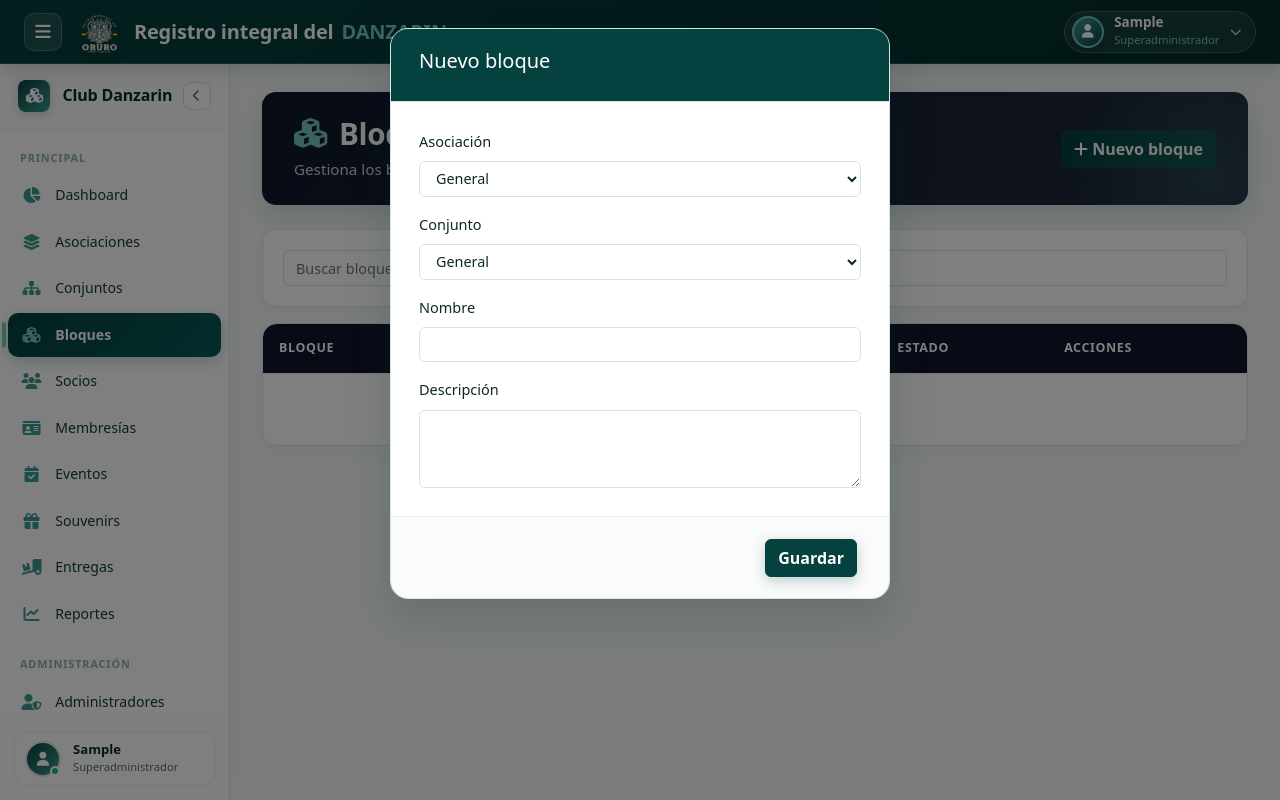
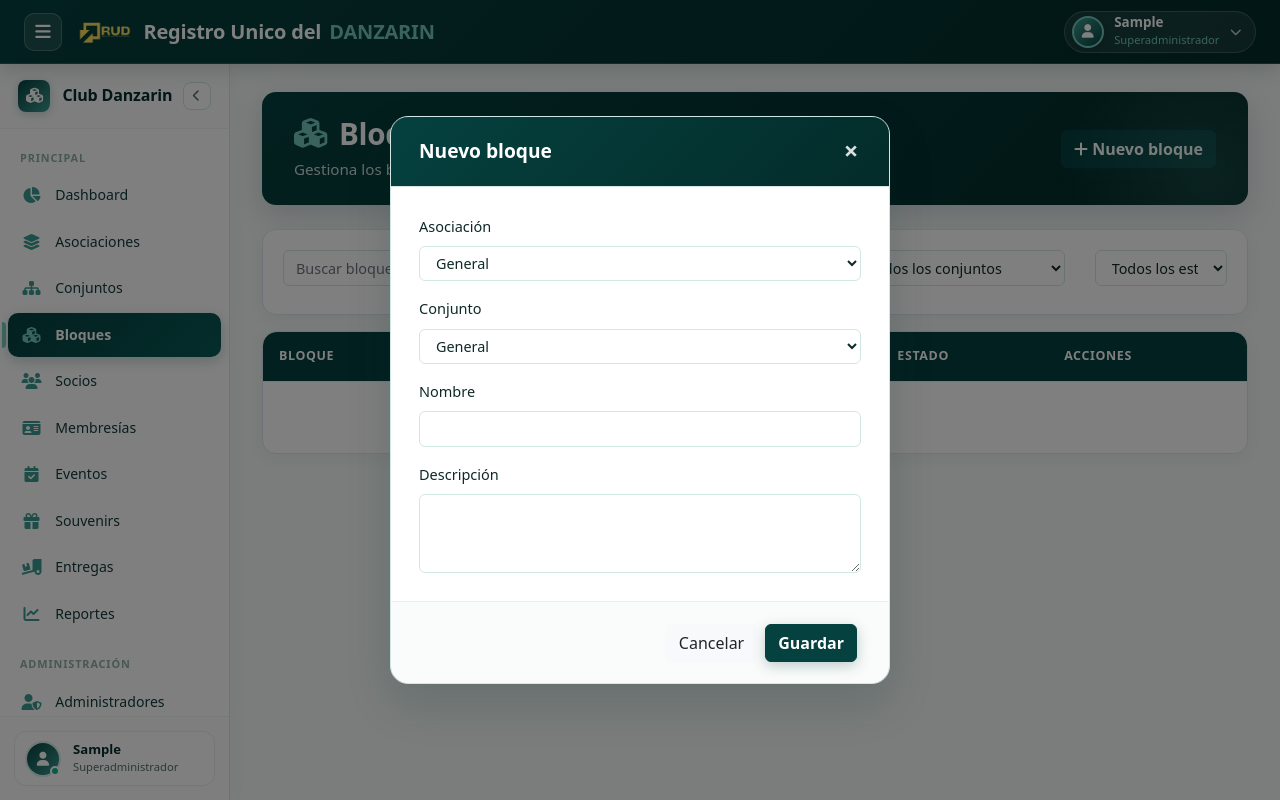
Before and after one commit to Guilder23/Sistema-RegistroIntegralDanzarin, a Django app: page /bloques/ in a window 1280 px wide, after a click on "Nuevo bloque". Run offline with Django 4.2, Linux system fonts and the light colour scheme; the visitor is signed in with stand-in values (Sample User, id 1); data comes from the database, SQL or seed files in the repository; data that the repository does not hold is empty; parts of the project's set-up code (start-up, migrations or seed data) failed here and were passed over; some libraries are stand-ins or nearby versions.

Commit message:
Mejorando el diseño de gestion de bloques y cambio de logo

```diff
--- a/apps/bloques/views.py
+++ b/apps/bloques/views.py
@@ -24,9 +24,20 @@ def scoped_bloques(user):
 @user_passes_test(can_manage_bloques, login_url='/login/')
 def listar_bloques(request):
     q = request.GET.get('q', '').strip()
+    asociacion_id = request.GET.get('asociacion_id', '').strip()
+    conjunto_id = request.GET.get('conjunto_id', '').strip()
+    activo = request.GET.get('activo', '').strip()
     bloques = scoped_bloques(request.user)
     if q:
         bloques = bloques.filter(nombre__icontains=q)
+    if asociacion_id:
+        bloques = bloques.filter(conjunto__asociacion_id=asociacion_id)
+    if conjunto_id:
+        bloques = bloques.filter(conjunto_id=conjunto_id)
+    if activo == 'si':
+        bloques = bloques.filter(activo=True)
+    elif activo == 'no':
+        bloques = bloques.filter(activo=False)
 
     role = get_role(request.user)
     asociaciones = Asociacion.objects.filter(activo=True) if role == 'superadministrador' else Asociacion.objects.filter(pk=request.user.userprofile.asociacion_id)
@@ -41,6 +52,9 @@ def listar_bloques(request):
         'asociaciones': asociaciones,
         'conjuntos': conjuntos,
         'q': q,
+        'asociacion_id': asociacion_id,
+        'conjunto_id': conjunto_id,
+        'activo': activo,
         'role': role,
     })
 
--- a/static/css/bloques/bloques.css
+++ b/static/css/bloques/bloques.css
@@ -12,7 +12,7 @@
     align-items: center;
     margin-bottom: 1.5rem;
     padding: 1.5rem 2rem;
-    background: linear-gradient(135deg, #0f172a 0%, #1e293b 100%);
+    background: linear-gradient(135deg, #05413f 0%, #032c2a 100%);
     border-radius: 14px;
     color: #ffffff;
     box-shadow: 0 10px 30px rgba(15, 23, 42, 0.15);
@@ -35,7 +35,7 @@
     border: 1px solid #dfe7f1;
     border-radius: 14px;
     background: #ffffff;
-    box-shadow: 0 4px 16px rgba(15, 23, 42, 0.04);
+    box-shadow: 0 4px 16px rgba(3, 44, 42, 0.05);
 }
 
 .gestion-page .table th {
@@ -44,7 +44,7 @@
     text-transform: uppercase;
     letter-spacing: 0.05em;
     color: #ffffff;
-    background: #0f172a;
+    background: #05413f;
     padding: 0.9rem 1rem;
     border: none;
 }
@@ -52,11 +52,11 @@
 .gestion-page .table td {
     vertical-align: middle;
     padding: 0.95rem 1rem;
-    border-top: 1px solid #edf2f7;
+    border-top: 1px solid #eef5f3;
 }
 
 .gestion-page .table tbody tr:hover {
-    background-color: #f8fafc;
+    background-color: #f0fdf9;
 }
 
 .badge-estado {
@@ -77,3 +77,35 @@
     background: #fee2e2;
     color: #991b1b;
 }
+
+.gestion-page .page-header,
+.modal-crear-gestion .modal-header {
+    background: linear-gradient(135deg, #05413f 0%, #032c2a 100%);
+}
+
+.modal-ver-gestion .modal-header {
+    background: linear-gradient(135deg, #3d9b92 0%, #0f766e 100%);
+}
+
+.modal-editar-gestion .modal-header {
+    background: linear-gradient(135deg, #d97706 0%, #b45309 100%);
+}
+
+.modal-eliminar-gestion .modal-header {
+    background: linear-gradient(135deg, #dc2626 0%, #b91c1c 100%);
+}
+
+.modal-crear-gestion .modal-header,
+.modal-ver-gestion .modal-header,
+.modal-editar-gestion .modal-header,
+.modal-eliminar-gestion .modal-header {
+    color: #fff;
+}
+
+.modal-crear-gestion .modal-header .close,
+.modal-ver-gestion .modal-header .close,
+.modal-editar-gestion .modal-header .close,
+.modal-eliminar-gestion .modal-header .close {
+    color: #fff;
+    opacity: .85;
+}
--- a/static/js/bloques/bloques.js
+++ b/static/js/bloques/bloques.js
@@ -1,4 +1,18 @@
 document.addEventListener('DOMContentLoaded', function () {
+    const filtrosForm = document.getElementById('bloquesFiltrosForm');
+    const busqueda = document.getElementById('inputBloqueBusqueda');
+    const asociacionFiltro = document.getElementById('selectBloqueAsociacion');
+    const conjuntoFiltro = document.getElementById('selectBloqueConjunto');
+    const estadoFiltro = document.getElementById('selectBloqueActivo');
+    let filtroTimer;
+    const enviarFiltros = function () { if (filtrosForm) filtrosForm.submit(); };
+    if (busqueda) busqueda.addEventListener('input', function () {
+        clearTimeout(filtroTimer);
+        filtroTimer = setTimeout(enviarFiltros, 300);
+    });
+    [asociacionFiltro, conjuntoFiltro, estadoFiltro].forEach(function (select) {
+        if (select) select.addEventListener('change', enviarFiltros);
+    });
     const editarForm = document.getElementById('formEditarBloque');
     const filtrarConjuntos = function (asociacionSelect, conjuntoSelect) {
         if (!asociacionSelect || !conjuntoSelect) return;
@@ -55,4 +69,13 @@ document.addEventListener('DOMContentLoaded', function () {
             document.getElementById('verBloqueCreadoPor').textContent = button.dataset.creadoPor || 'No disponible';
         });
     });
+
+    const eliminarForm = document.getElementById('formEliminarBloque');
+    document.querySelectorAll('.btn-eliminar-bloque').forEach(function (button) {
+        button.addEventListener('click', function () {
+            if (eliminarForm) eliminarForm.action = '/bloques/' + button.dataset.id + '/eliminar/';
+            const nombre = document.getElementById('eliminarBloqueNombre');
+            if (nombre) nombre.textContent = button.dataset.nombre || '';
+        });
+    });
 });
--- a/templates/base/base.html
+++ b/templates/base/base.html
@@ -5,7 +5,7 @@
     <meta charset="UTF-8">
     <meta name="viewport" content="width=device-width, initial-scale=1.0, viewport-fit=cover">
     <title>{% block titulo %}Club Carnaval Oruro{% endblock %}</title>
-    <link rel="icon" href="{% static 'img/LogoCarnavalOruroClub.webp' %}" type="image/webp">
+    <link rel="icon" href="{% static 'img/LogoCarnavalOruroClub.png' %}" type="image/webp">
     {% block seo %}
     <meta name="robots" content="noindex, nofollow">
     {% endblock %}
--- a/templates/bloques/bloques.html
+++ b/templates/bloques/bloques.html
@@ -14,13 +14,12 @@
         </button>
     </div>
 
-    <div class="card card-filtros mb-3">
-        <div class="card-body">
-            <form method="get">
-                <input class="form-control" name="q" value="{{ q }}" placeholder="Buscar bloque...">
-            </form>
-        </div>
-    </div>
+    <div class="card card-filtros mb-3"><div class="card-body"><form method="get" class="row" id="bloquesFiltrosForm">
+        <div class="col-md-4 mb-2"><input id="inputBloqueBusqueda" class="form-control" name="q" value="{{ q }}" placeholder="Buscar bloque..."></div>
+        <div class="col-md-3 mb-2"><select id="selectBloqueAsociacion" class="form-control" name="asociacion_id"><option value="">Todas las asociaciones</option>{% for asociacion in asociaciones %}<option value="{{ asociacion.id }}" {% if asociacion_id == asociacion.id|stringformat:'s' %}selected{% endif %}>{{ asociacion.nombre }}</option>{% endfor %}</select></div>
+        <div class="col-md-3 mb-2"><select id="selectBloqueConjunto" class="form-control" name="conjunto_id"><option value="">Todos los conjuntos</option>{% for conjunto in conjuntos %}<option value="{{ conjunto.id }}" data-asociacion-id="{{ conjunto.asociacion_id }}" {% if conjunto_id == conjunto.id|stringformat:'s' %}selected{% endif %}>{{ conjunto.nombre }}</option>{% endfor %}</select></div>
+        <div class="col-md-2 mb-2"><select id="selectBloqueActivo" class="form-control" name="activo"><option value="">Todos los estados</option><option value="si" {% if activo == 'si' %}selected{% endif %}>Activo</option><option value="no" {% if activo == 'no' %}selected{% endif %}>Inactivo</option></select></div>
+    </form></div></div>
 
     <div class="card card-tabla">
         <div class="table-responsive">
@@ -65,7 +64,7 @@
                             </button>
                             <form class="d-inline" method="post" action="{% url 'bloques:eliminar_bloque' bloque.id %}">
                                 {% csrf_token %}
-                                <button class="btn btn-secondary btn-sm" title="Desactivar"><i class="fas fa-power-off"></i></button>
+                                <button type="button" class="btn btn-secondary btn-sm btn-eliminar-bloque" data-toggle="modal" data-target="#modalEliminarBloque" data-id="{{ bloque.id }}" data-nombre="{{ bloque.nombre|escapejs }}" title="Desactivar"><i class="fas fa-power-off"></i></button>
                             </form>
                         </td>
                     </tr>
@@ -83,5 +82,6 @@
 {% include 'bloques/modals/crear.html' %}
 {% include 'bloques/modals/editar.html' %}
 {% include 'bloques/modals/ver.html' %}
+{% include 'bloques/modals/eliminar.html' %}
 {% endblock %}
 {% block scripts_extra %}<script src="{% static 'js/bloques/bloques.js' %}"></script>{% endblock %}
--- a/templates/bloques/modals/crear.html
+++ b/templates/bloques/modals/crear.html
@@ -1,10 +1,11 @@
-<div class="modal fade" id="modalCrearBloque">
-    <div class="modal-dialog">
+<div class="modal fade modal-crear-gestion" id="modalCrearBloque" tabindex="-1" role="dialog" aria-hidden="true">
+    <div class="modal-dialog modal-dialog-centered" role="document">
         <div class="modal-content">
             <form method="post" action="{% url 'bloques:crear_bloque' %}">
                 {% csrf_token %}
                 <div class="modal-header">
-                    <h5>Nuevo bloque</h5>
+                    <h5 class="modal-title">Nuevo bloque</h5>
+                    <button type="button" class="close" data-dismiss="modal" aria-label="Cerrar"><span aria-hidden="true">&times;</span></button>
                 </div>
                 <div class="modal-body">
                     {% if role != 'administrador_conjunto' %}
@@ -32,7 +33,7 @@
                     <textarea class="form-control" name="descripcion" rows="3"></textarea>
                 </div>
                 <div class="modal-footer">
-                    <button class="btn btn-primary">Guardar</button>
+                    <button type="button" class="btn btn-light" data-dismiss="modal">Cancelar</button><button type="submit" class="btn btn-primary">Guardar</button>
                 </div>
             </form>
         </div>
--- a/templates/bloques/modals/editar.html
+++ b/templates/bloques/modals/editar.html
@@ -1,10 +1,11 @@
-<div class="modal fade" id="modalEditarBloque">
-    <div class="modal-dialog">
+<div class="modal fade modal-editar-gestion" id="modalEditarBloque" tabindex="-1" role="dialog" aria-hidden="true">
+    <div class="modal-dialog modal-dialog-centered" role="document">
         <div class="modal-content">
             <form method="post" id="formEditarBloque">
                 {% csrf_token %}
                 <div class="modal-header">
-                    <h5>Editar bloque</h5>
+                    <h5 class="modal-title">Editar bloque</h5>
+                    <button type="button" class="close" data-dismiss="modal" aria-label="Cerrar"><span aria-hidden="true">&times;</span></button>
                 </div>
                 <div class="modal-body">
                     {% if role == 'superadministrador' %}
@@ -34,7 +35,7 @@
                     </div>
                 </div>
                 <div class="modal-footer">
-                    <button class="btn btn-primary">Guardar cambios</button>
+                    <button type="button" class="btn btn-light" data-dismiss="modal">Cancelar</button><button type="submit" class="btn btn-primary">Guardar cambios</button>
                 </div>
             </form>
         </div>
--- /dev/null
+++ b/templates/bloques/modals/eliminar.html
@@ -0,0 +1 @@
+<div class="modal fade modal-eliminar-gestion" id="modalEliminarBloque" tabindex="-1" role="dialog" aria-hidden="true"><div class="modal-dialog modal-dialog-centered" role="document"><div class="modal-content"><form method="post" id="formEliminarBloque">{% csrf_token %}<div class="modal-header"><h5 class="modal-title">Desactivar bloque</h5><button type="button" class="close" data-dismiss="modal" aria-label="Cerrar"><span aria-hidden="true">&times;</span></button></div><div class="modal-body"><p>¿Deseas desactivar el bloque <strong id="eliminarBloqueNombre"></strong>?</p></div><div class="modal-footer"><button type="button" class="btn btn-light" data-dismiss="modal">Cancelar</button><button type="submit" class="btn btn-danger">Desactivar</button></div></form></div></div></div>
--- a/templates/bloques/modals/ver.html
+++ b/templates/bloques/modals/ver.html
@@ -1,8 +1,9 @@
-<div class="modal fade" id="modalVerBloque">
-    <div class="modal-dialog">
+<div class="modal fade modal-ver-gestion" id="modalVerBloque" tabindex="-1" role="dialog" aria-hidden="true">
+    <div class="modal-dialog modal-dialog-centered" role="document">
         <div class="modal-content">
             <div class="modal-header">
-                <h5>Detalle del bloque</h5>
+                <h5 class="modal-title">Detalle del bloque</h5>
+                <button type="button" class="close" data-dismiss="modal" aria-label="Cerrar"><span aria-hidden="true">&times;</span></button>
             </div>
             <div class="modal-body">
                 <p><strong>Nombre:</strong> <span id="verBloqueNombre"></span></p>
--- a/templates/componentes/footer-inicio.html
+++ b/templates/componentes/footer-inicio.html
@@ -7,9 +7,9 @@
             <div class="footer-grid">
                 <section class="footer-brand">
                     <a class="navbar-brand-inicio" href="{% url 'core:inicio' %}">
-                        <img src="{% static 'img/LogoCarnavalOruroClub.webp' %}" alt="Club carnaval Oruro" class="navbar-logo" width="100" height="100">
+                        <img src="{% static 'img/LogoCarnavalOruroClub.png' %}" alt="Club carnaval Oruro" class="navbar-logo" width="100" height="100">
                         <span class="navbar-brand-text">
-                            <span class="brand-american">Registro integral del</span> <span class="brand-outlet">DANZARIN</span>
+                            <span class="brand-american">Registro Unico del</span> <span class="brand-outlet">DANZARIN</span>
                         </span>
                     </a>
                     <p class="footer-tagline">Conecta con tu comunidad, gestiona tu membresía y recibe beneficios exclusivos para socios.</p>
--- a/templates/componentes/footer.html
+++ b/templates/componentes/footer.html
@@ -3,10 +3,10 @@
     <div class="footer-container">
         <div class="footer-bottom">
             <div class="footer-brand-info">
-                <img src="{% static 'img/LogoCarnavalOruroClub.webp' %}" alt="Club Carnaval Oruro" class="footer-logo">
+                <img src="{% static 'img/LogoCarnavalOruroClub.png' %}" alt="Club Carnaval Oruro" class="footer-logo">
                 <span class="footer-brand-name"><span class="brand-white">Club carnaval</span> <span class="brand-mint">Oruro</span></span>
             </div>
-            <p class="footer-copy">&copy; <span data-year>2026</span>Sistema de Registro Integral de Danzarines</p>
+            <p class="footer-copy">&copy; <span data-year>2026</span>Sistema de Registro Unico de Danzarines</p>
             <div class="footer-legal">
                 <a href="#">Términos</a>
                 <a href="#">Privacidad</a>
--- a/templates/componentes/navbar-inicio.html
+++ b/templates/componentes/navbar-inicio.html
@@ -9,9 +9,9 @@
                 <i class="fas fa-bars"></i>
             </button>
             <a class="navbar-brand-inicio" href="{% url 'core:inicio' %}">
-                <img src="{% static 'img/LogoCarnavalOruroClub.webp' %}" alt="Club carnaval Oruro" class="navbar-logo" width="100" height="100">
+                <img src="{% static 'img/LogoCarnavalOruroClub.png' %}" alt="Club carnaval Oruro" class="navbar-logo" width="100" height="100">
                 <span class="navbar-brand-text">
-                    <span class="brand-american">Registro integral del</span> <span class="brand-outlet">DANZARIN</span>
+                    <span class="brand-american">Registro Unico del</span> <span class="brand-outlet">DANZARIN</span>
                 </span>
             </a>
         </div>
@@ -39,7 +39,7 @@
 <div class="mobile-nav d-lg-none" id="mobileNav">
     <div class="mobile-nav-header">
         <a class="navbar-brand-inicio" href="{% url 'core:inicio' %}">
-            <img src="{% static 'img/LogoCarnavalOruroClub.webp' %}" alt="Club carnaval Oruro" class="navbar-logo" width="100" height="100">
+            <img src="{% static 'img/LogoCarnavalOruroClub.png' %}" alt="Club carnaval Oruro" class="navbar-logo" width="100" height="100">
             <span class="navbar-brand-text">
                 <span class="brand-american">CLUB Carnaval</span> <span class="brand-outlet">ORURO</span>
             </span>
--- a/templates/componentes/navbar.html
+++ b/templates/componentes/navbar.html
@@ -7,9 +7,9 @@
             </button>
             <div class="navbar-logo">
                 <a href="{% url 'core:inicio' %}">
-                    <img src="{% static 'img/LogoCarnavalOruroClub.webp' %}" alt="Club Carnaval Oruro" class="navbar-logo-img">
+                    <img src="{% static 'img/LogoCarnavalOruroClub.png' %}" alt="Club Carnaval Oruro" class="navbar-logo-img">
                     <span class="navbar-brand-text">
-                        <span class="brand-primary">Registro integral del </span>
+                        <span class="brand-primary">Registro Unico del </span>
                         <span class="brand-secondary">DANZARIN</span>
                     </span>
                 </a>
--- a/templates/core/faq.html
+++ b/templates/core/faq.html
@@ -12,12 +12,12 @@
 <meta property="og:title" content="Preguntas frecuentes | Club Carnaval Oruro">
 <meta property="og:description" content="Resuelve tus dudas sobre la membresía, beneficios y experiencias del Club Carnaval de Oruro.">
 <meta property="og:url" content="https://carnavaldeoruro.club/faq/">
-<meta property="og:image" content="https://carnavaldeoruro.club/static/img/LogoCarnavalOruroClub.webp">
+<meta property="og:image" content="https://carnavaldeoruro.club/static/img/LogoCarnavalOruroClub.png">
 <meta property="og:image:alt" content="Logo del Club Carnaval Oruro">
 <meta name="twitter:card" content="summary">
 <meta name="twitter:title" content="Preguntas frecuentes | Club Carnaval Oruro">
 <meta name="twitter:description" content="Resuelve tus dudas sobre el Club Carnaval de Oruro.">
-<meta name="twitter:image" content="https://carnavaldeoruro.club/static/img/LogoCarnavalOruroClub.webp">
+<meta name="twitter:image" content="https://carnavaldeoruro.club/static/img/LogoCarnavalOruroClub.png">
 {% endblock %}
 
 {% block estilos_extra %}
```
Also changed, not shown: templates/auth/login.html (+4 -4 lines), templates/core/inicio.html (+5 -5 lines), static/img/LogoCarnavalOruroClub.png, static/img/LogoCarnavalOruroClub.webp (deleted), static/img/LogoCarnavalOruroClubColor.png (deleted).
